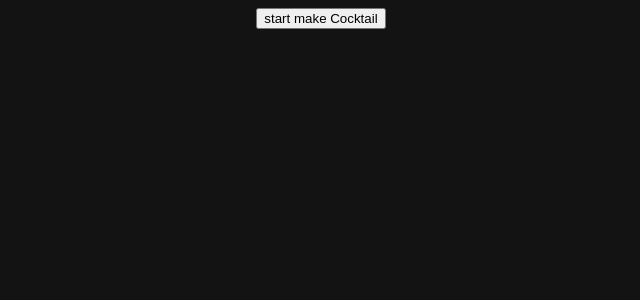
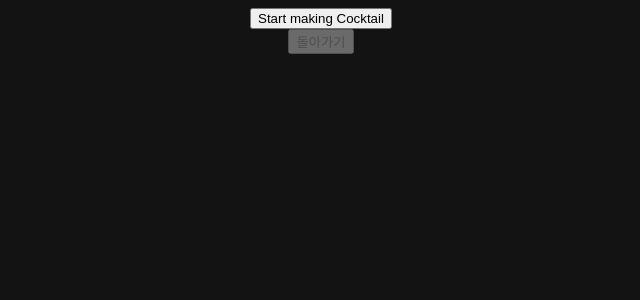
Before and after one commit to Kdigital-IOT4/front, a Vue app: page /cocktail/make/process in a window 1280 px wide. Shown: the top 300 px of the page, without its empty margins (319-959 px from the left). Built offline with nearby package versions, Linux system fonts and the light colour scheme; no server answers.

Commit message:
칵테일 머신 커넥트 페이지 기능작성 추가완료.. js를 통한 추가기능 및 활성화 플레그 작성

```diff
--- a/src/components/CocktailMakeProcessPage.vue
+++ b/src/components/CocktailMakeProcessPage.vue
@@ -1,5 +1,10 @@
 <template>
-<button @click="startMakeCocktail()">start make Cocktail</button>
+  <div>
+    <button @click="startMakeCocktail" >
+      {{ isStartFlag ? 'Start making Cocktail' : (isEndFlag ? 'Your Cocktail Make is done' : 'Cocktail is in progress...') }}
+    </button>
+  </div>
+<button @click="backMakeCocktailPage()" :disabled="!isEndFlag">돌아가기</button>
 </template>
 
   <script>
@@ -15,7 +20,9 @@
         controllerStore : useControllerStore(),
         messageInput : null,
         CodeCommands : [],
-        isPaused : true
+        isPaused : true,
+        isStartFlag : true,
+        isEndFlag : false,
       };
     },
     methods :{
@@ -58,18 +65,29 @@
         if (this.controllerStore.connected && this.controllerStore.wsSource){
               //정상적인 연결
               if(this.isPaused == false){
-                for(const gCode of this.CodeCommands){
+                for (let i = 0; i < this.CodeCommands.length; i++){
+                  const gCode = this.CodeCommands[i];
                   console.log("요청 동작 작동 중 ... "+ gCode )
 
                   if (gCode.includes('$J=G53X0Y0Z0F20000')) {
                     this.controllerStore.sendCommand(gCode);
                     console.log("일시정지.. 새로운 컵을 받을때까지 다음 동작 스탑");
                     alert("일시정지.. 새로운 컵을 받을때까지 다음 동작 스탑");
-                    this.isPaused = true
+                    this.isPaused = true;
+                    this.CodeCommands.splice(i, 1);
+                    i--;
+                    break;
                   }
                   else{
                     this.controllerStore.sendCommand(gCode);
+                    this.CodeCommands.splice(i, 1);
+                    i--;
                   }
+                  //해당하는 G코드를 삭제 -> 남은 데이터확인..
+
+
+                  //check less list
+                  console.log("남은 데이터 : "+this.CodeCommands)
                 }
 
               }
@@ -81,9 +99,29 @@
         }
       },
 
-      startMakeCocktail(){
+      startMakeCocktail() {
         this.isPaused = false;
-        this.sendGcodeFunction();
+        this.checkStartFlag();
+
+        if(this.isStartFlag === false){
+          if (!this.CodeCommands || this.CodeCommands.length === 0) {
+            // 모든 칵테일 제조가 완료된 경우 또는 CodeCommands가 null일 경우
+            this.isEndFlag = true;
+            alert("당신의 칵테일이 모두 제조되었습니다.");
+          } else {
+              this.sendGcodeFunction();
+          }
+        }
+
+    },
+      backMakeCocktailPage(){
+        this.$router.push('/cocktail/make');
+      },
+      checkStartFlag(){
+        if(this.isStartFlag === true){
+          console.log("최초 시작..")
+          this.isStartFlag = false;
+        }
       }
 
 
@@ -92,6 +130,7 @@
     this.orderProcess__request_Gcode();
     this.StartSocket();
     },
+
   };
   </script>
 
```
